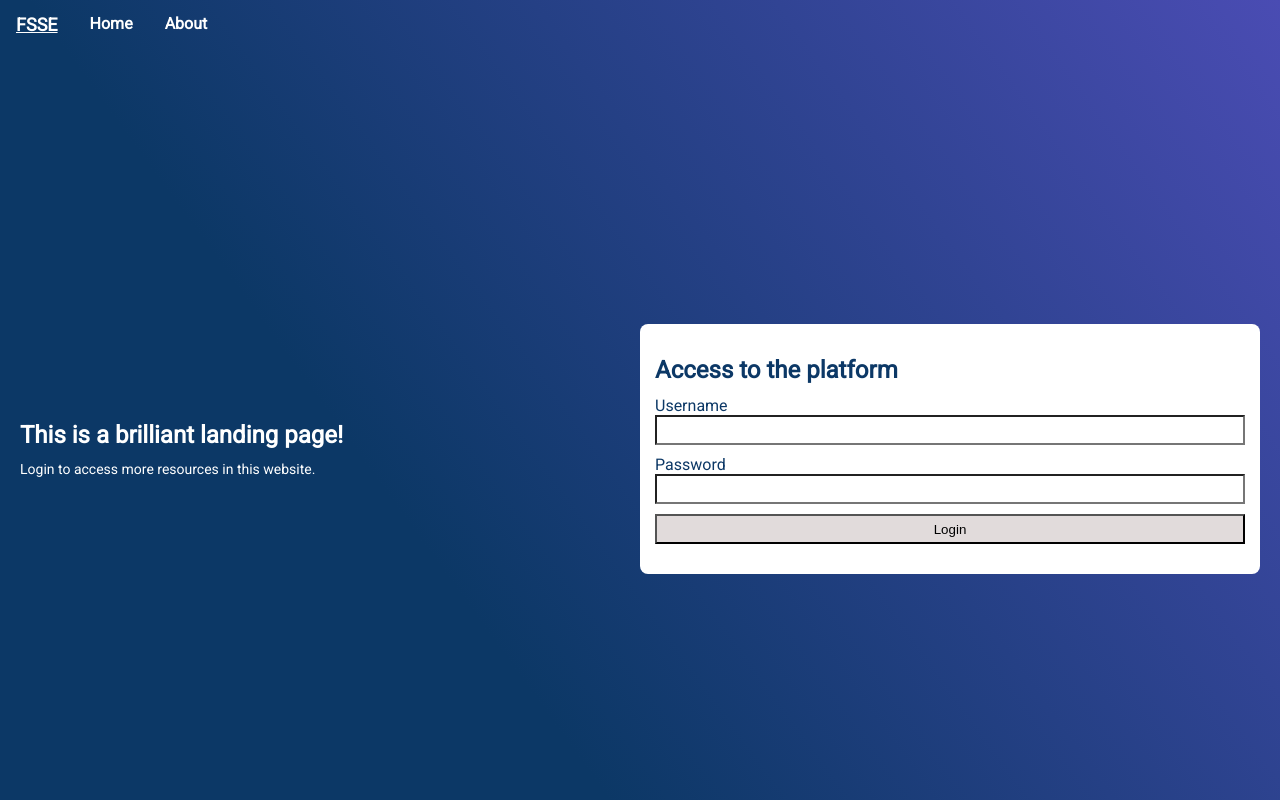
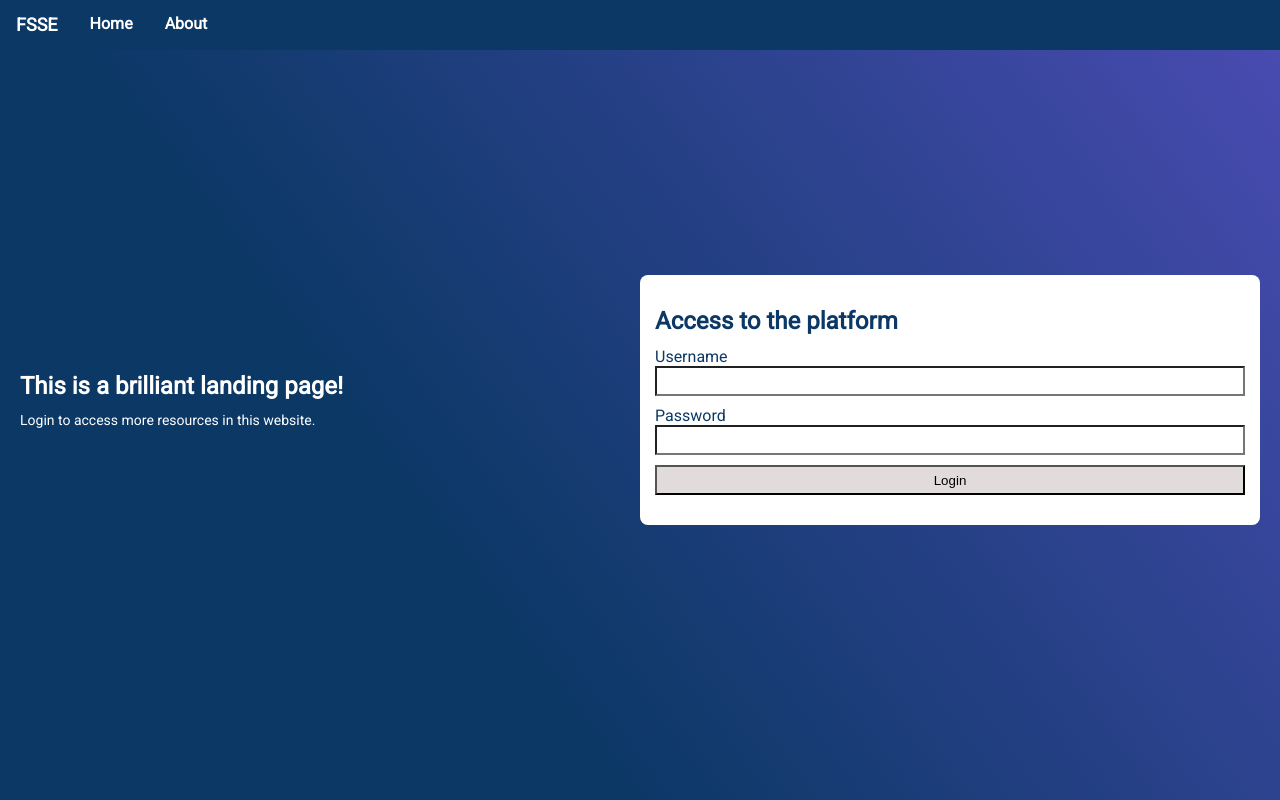
Before and after one commit to david0411/html1, a plain HTML site: page ex5/index.html in a window 1280 px wide. Shown: the top 800 px of the page. Drawn offline with Linux system fonts and the light colour scheme.

Commit message:
cleanup code

```diff
--- a/ex5/index.html
+++ b/ex5/index.html
@@ -7,13 +7,14 @@
 </head>
 
 <body>
-<div class="front-page">
-    <ul id="navigation-bar">
-        <li><a id="home">FSSE</a></li>
-        <li><a>Home</a></li>
-        <li><a href="#about">About</a></li>
-    </ul>
 
+<ul id="navigation-bar">
+    <li><a id="fsse" class="no-select">FSSE</a></li>
+    <li><a id="nav-home" href="#home">Home</a></li>
+    <li><a id="nav-about" href="#about">About</a></li>
+</ul>
+
+<div class="front-page" id="home">
     <div class="container">
         <div id="message-block">
             <div class="message">
--- a/ex5/style.css
+++ b/ex5/style.css
@@ -13,6 +13,14 @@ body {
     font-family: 'Roboto', sans-serif;
 }
 
+.no-select {
+    -webkit-touch-callout: none; /* iOS Safari */
+    -webkit-user-select: none; /* Safari */
+    -moz-user-select: none; /* Old versions of Firefox */
+    -ms-user-select: none; /* Internet Explorer/Edge */
+    user-select: none; /* Non-prefixed version, currently supported by Chrome, Edge, Opera and Firefox */
+}
+
 .front-page {
     background: linear-gradient(54deg, #0c3866 34%, #4a4cb3);
 }
@@ -21,7 +29,14 @@ body {
     list-style-type: none;
     margin: 0;
     padding: 0;
+    width: 100vw;
+    height: 50px;
+    z-index: 99;
     overflow: hidden;
+    position: fixed;
+    left: 0;
+    top: 0;
+    background: #0c3866;
 }
 
 li {
@@ -35,10 +50,10 @@ li a {
     font-weight: bold;
     text-decoration: none;
 }
-li a:hover {
+li #nav-home:hover, #nav-about:hover {
     text-decoration-line: underline;
 }
-li a#home {
+li #fsse {
     font-size: 18px;
 }
 
@@ -46,7 +61,7 @@ li a#home {
     height: 100vh;
     padding: 0 20px;
     display: flex;
-    align-items: baseline;
+    align-items: center;
     flex-direction: row;
 }
 
@@ -102,6 +117,7 @@ li a#home {
     padding: 15px 15px;
 }
 #about h3   {
+    margin: 50px 0 0 0;
     border-left: 6px solid;
     border-color: #4a4cb3;
     padding-left: 8px;
@@ -111,7 +127,7 @@ li a#home {
     margin: auto;
     height: 300px;
     width: 300px;
-    background-image: url("https://www.ajspi.com/wp-content/uploads/2019/11/undraw_team_spirit_hrr4-1170x866.png");
+    background-image: url("../img/team_spirit.svg");
     background-size: 300px;
     background-repeat: no-repeat;
 }
```
Also changed, not shown: img/team_spirit.svg (added).
